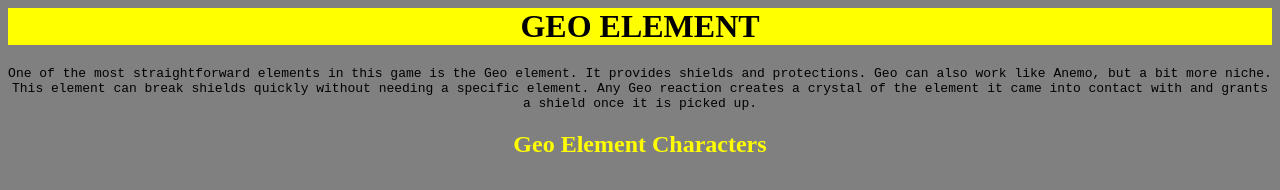
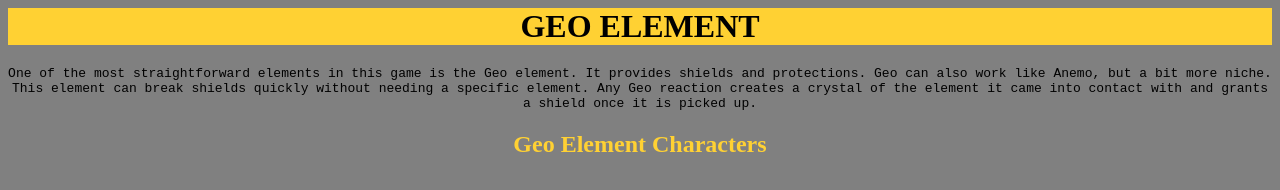
Before and after one commit to eshacakes/geo, a plain HTML site: page index.html in a window 1280 px wide. Drawn offline with Linux system fonts and the light colour scheme.

Commit message:
Update index.html

```diff
--- a/index.html
+++ b/index.html
@@ -11,7 +11,7 @@ body   {text-align: center;}
  </head>
 
   <body>
-     <h1 style="text-align:center;background-color:yellow;
+     <h1 style="text-align:center;background-color:#FFD133;
                font-family:Copperplate;">
      GEO ELEMENT
     </h1>
@@ -20,6 +20,6 @@ body   {text-align: center;}
 
 
 
-<h2 style="text-align:center;color:yellow;
+<h2 style="text-align:center;color:#FFD133;
                font-family:Copperplate;">
  Geo Element Characters</h2>
```
